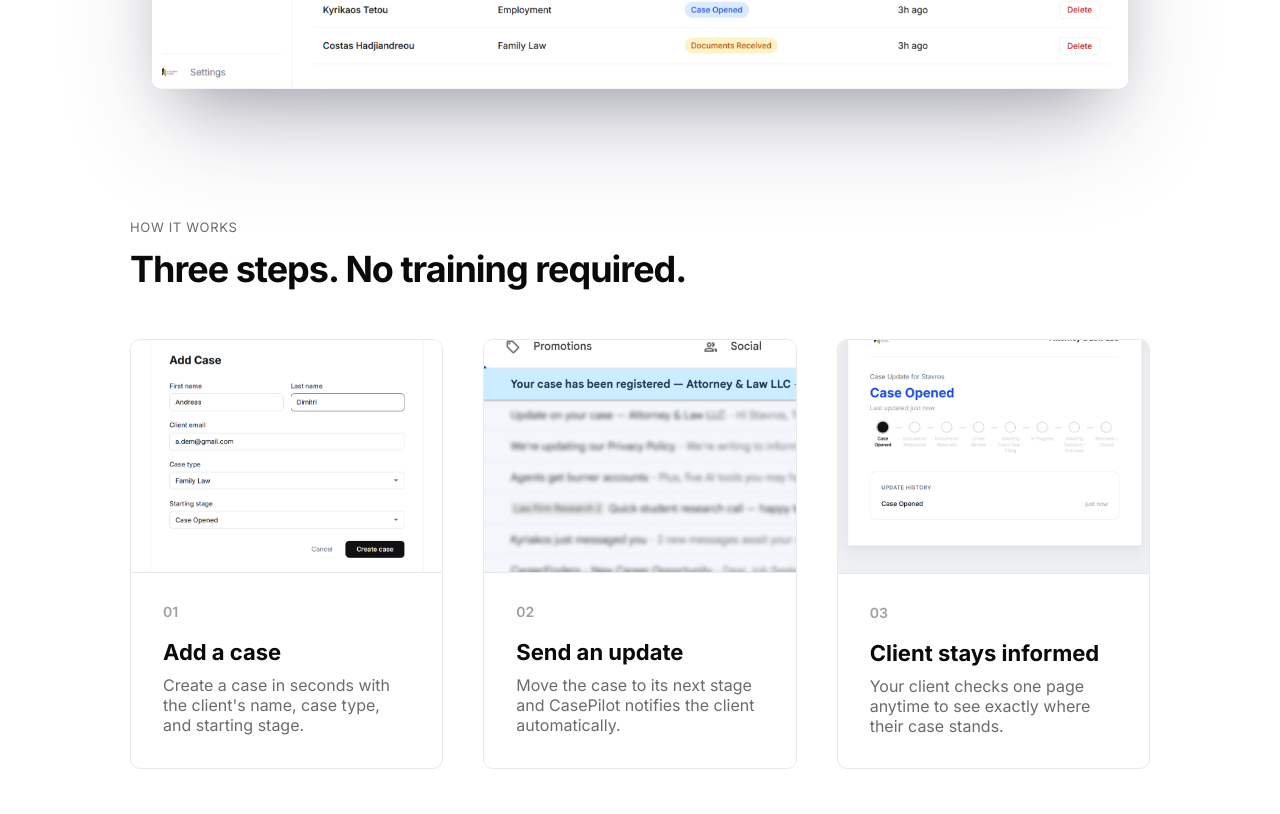
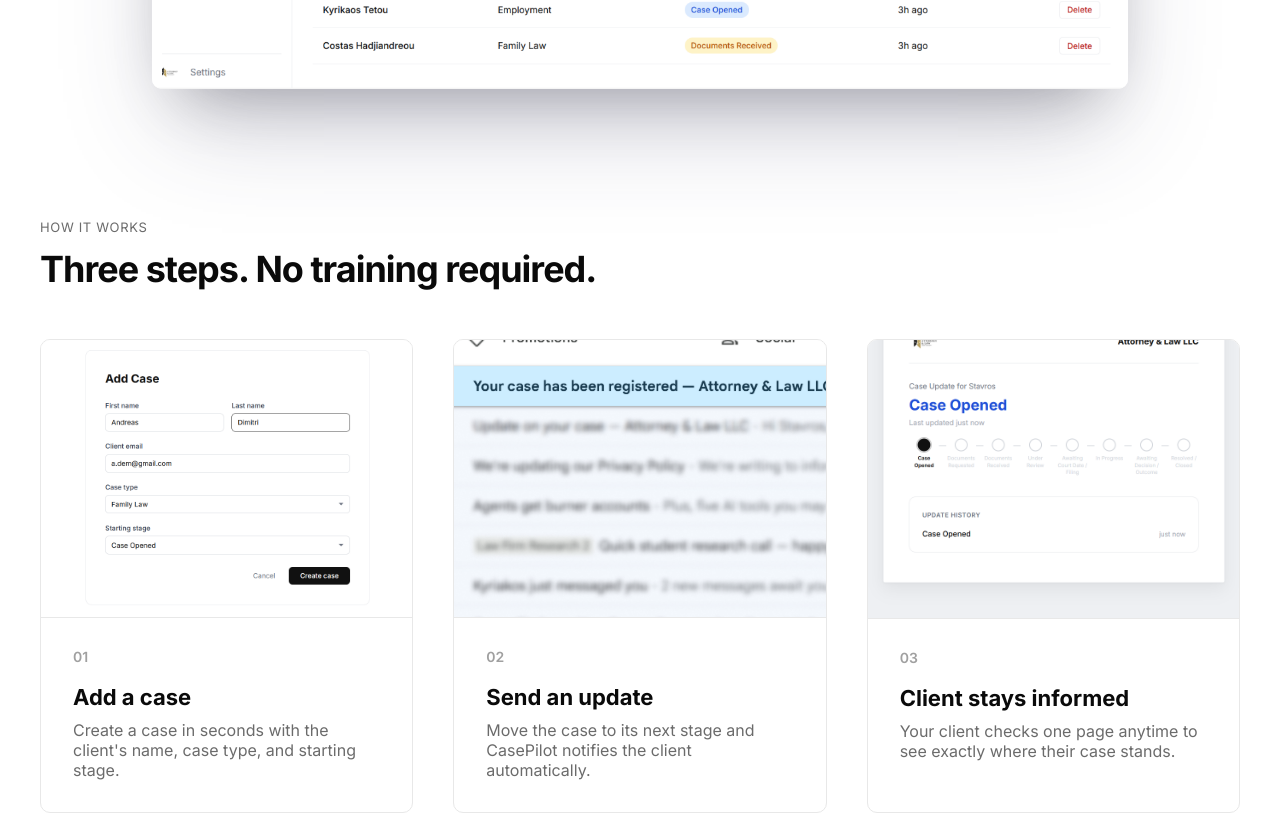
Before and after one commit to ArtemiiHH/case-pilot-website, a React (Vite) app: page / in a window 1280 px wide. Shown: the part 1151-1965 px from the top of the page. Built offline with nearby package versions, Linux system fonts and the light colour scheme.

Commit message:
Split step cards into individual cards

```diff
--- a/src/components/HowItWorks/HowItWorks.jsx
+++ b/src/components/HowItWorks/HowItWorks.jsx
@@ -14,7 +14,7 @@ export default function HowItWorks() {
         {/* Step Card 1 */}
         <div className={styles.step}>
           <div className={styles.screenshotSlot}>
-            <img src={addCaseImg} alt="Add case form" />
+            <img src={addCaseImg} alt="Add case form" className={styles.imgAddCase} />
           </div>
           <div className={styles.stepBody}>
             <span className={styles.stepNumber}>01</span>
@@ -29,7 +29,11 @@ export default function HowItWorks() {
         {/* Step Card 2 */}
         <div className={styles.step}>
           <div className={styles.screenshotSlot}>
-            <img src={clientNotificationImg} alt="Client notification email" />
+            <img
+              src={clientNotificationImg}
+              alt="Client notification email"
+              className={styles.imgClientNotification}
+            />
           </div>
           <div className={styles.stepBody}>
             <span className={styles.stepNumber}>02</span>
@@ -44,7 +48,7 @@ export default function HowItWorks() {
         {/* Step Card 3 */}
         <div className={styles.step}>
           <div className={styles.screenshotSlot}>
-            <img src={caseOpenedImg} alt="Client tracking page" />
+            <img src={caseOpenedImg} alt="Client tracking page" className={styles.imgCaseOpened} />
           </div>
           <div className={styles.stepBody}>
             <span className={styles.stepNumber}>03</span>
--- a/src/components/HowItWorks/HowItWorks.module.css
+++ b/src/components/HowItWorks/HowItWorks.module.css
@@ -1,5 +1,5 @@
 .section {
-  max-width: var(--max);
+  max-width: 1320px;
   margin: 0 auto;
   padding: 80px 40px;
 }
@@ -67,7 +67,18 @@
   border-radius: var(--radius);
   object-fit: cover;
   display: block;
-  transform: scale(1.5);
+}
+
+.imgAddCase {
+  transform: scale(1.3);
+}
+
+.imgClientNotification {
+  transform: scale(1.6);
+}
+
+.imgCaseOpened {
+  transform: scale(1.45);
 }
 
 @media (max-width: 768px) {
```
